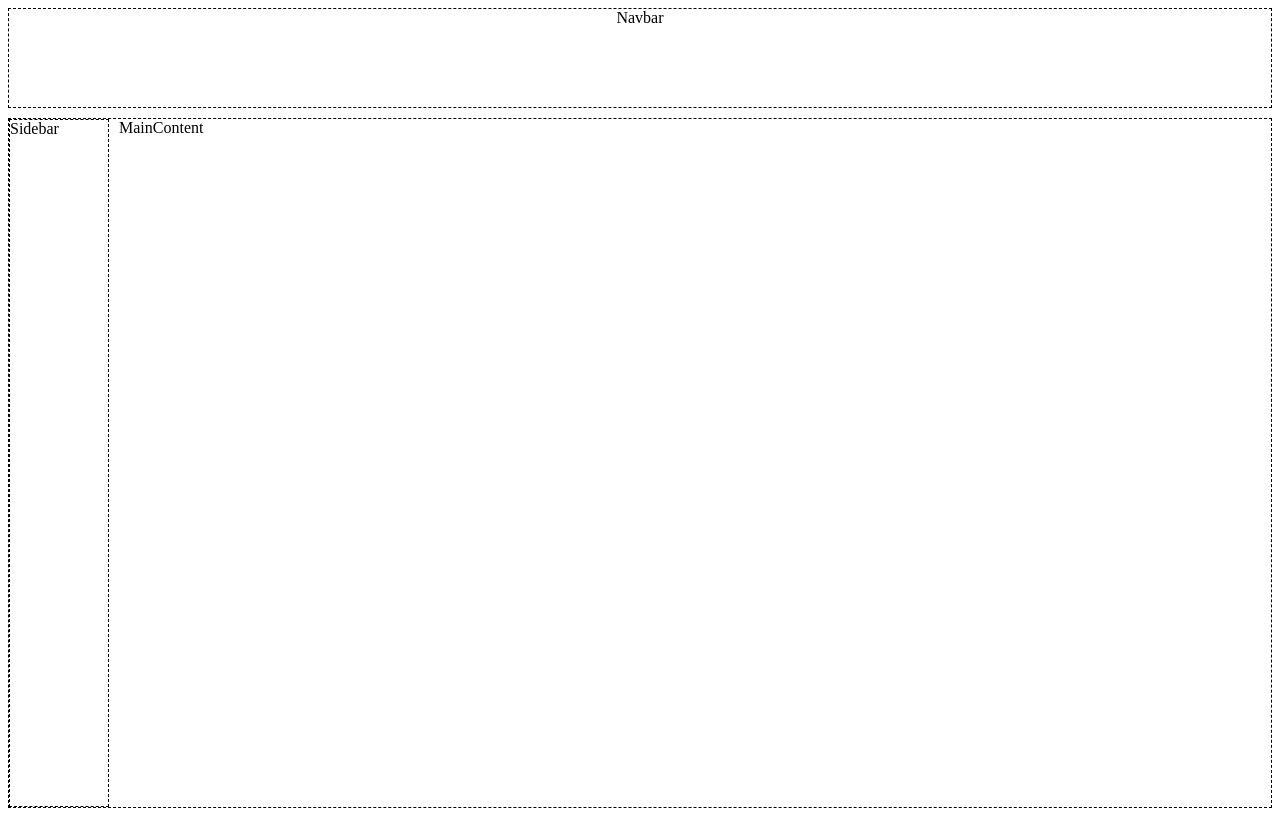
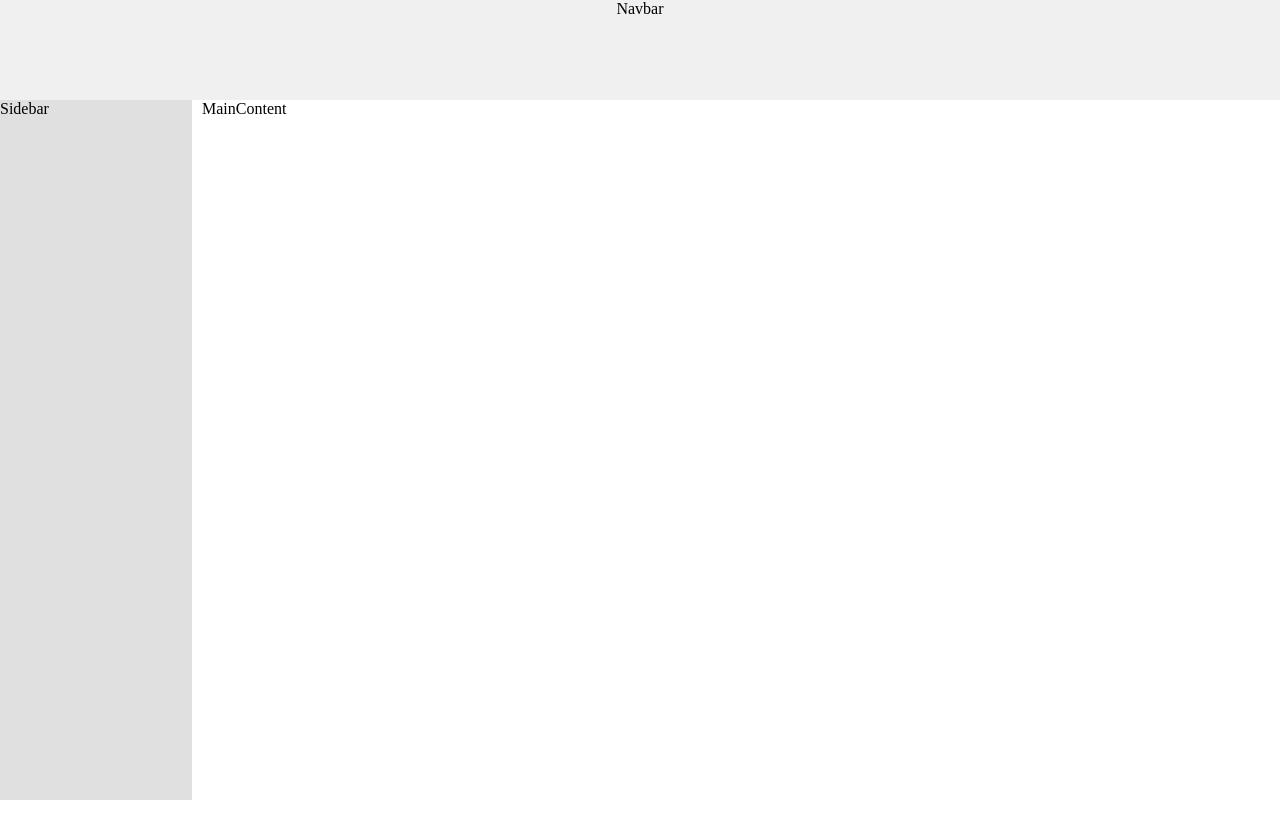
Before and after one commit to TYuan6/chatbot_demo, a React (Create React App) app: page / in a window 1280 px wide. Built offline with nearby package versions, Linux system fonts and the light colour scheme.

Commit message:
feat: update layout & add bg-color

```diff
--- a/src/components/Navbar/Navbar.jsx
+++ b/src/components/Navbar/Navbar.jsx
@@ -2,5 +2,5 @@ import React from "react";
 import styles from "./Navbar.module.css";
 
 export default function Navbar() {
-  return <nav className={`${styles["navbar"]} debug-border`}>Navbar</nav>;
+  return <nav className={`${styles["navbar"]}`}>Navbar</nav>;
 }
--- a/src/components/Navbar/Navbar.module.css
+++ b/src/components/Navbar/Navbar.module.css
@@ -1,3 +1,4 @@
 .navbar {
   text-align: center;
+  background-color: #f0f0f0;
 }
--- a/src/components/Sidebar/Sidebar.jsx
+++ b/src/components/Sidebar/Sidebar.jsx
@@ -1,5 +1,6 @@
 import React from "react";
+import styles from "./Sidebar.module.css";
 
 export default function Sidebar() {
-  return <div className="debug-border">Sidebar</div>;
+  return <div className={`${styles.sidebar}`}>Sidebar</div>;
 }
--- /dev/null
+++ b/src/components/Sidebar/Sidebar.module.css
@@ -0,0 +1,3 @@
+.sidebar {
+  background-color: #e0e0e0;
+}
--- a/src/pages/MainPage.jsx
+++ b/src/pages/MainPage.jsx
@@ -9,7 +9,7 @@ export default function MainPage() {
   return (
     <div className="main-page">
       <Navbar />
-      <div className="main-container debug-border">
+      <div className="main-container">
         <Sidebar />
         <MainContent />
       </div>
--- a/src/styles.css
+++ b/src/styles.css
@@ -1,5 +1,9 @@
-.debug-border {
+/* .debug-border {
   border: 1px dashed black;
+} */
+
+body {
+  margin: 0;
 }
 
 #root {
@@ -9,12 +13,11 @@
 .main-page {
   display: grid;
   grid-template-rows: 100px auto;
-  grid-gap: 10px;
   height: 100vh;
 }
 
 .main-container {
   display: grid;
-  grid-template-columns: 100px auto;
+  grid-template-columns: 12rem auto;
   grid-gap: 10px;
 }
```
